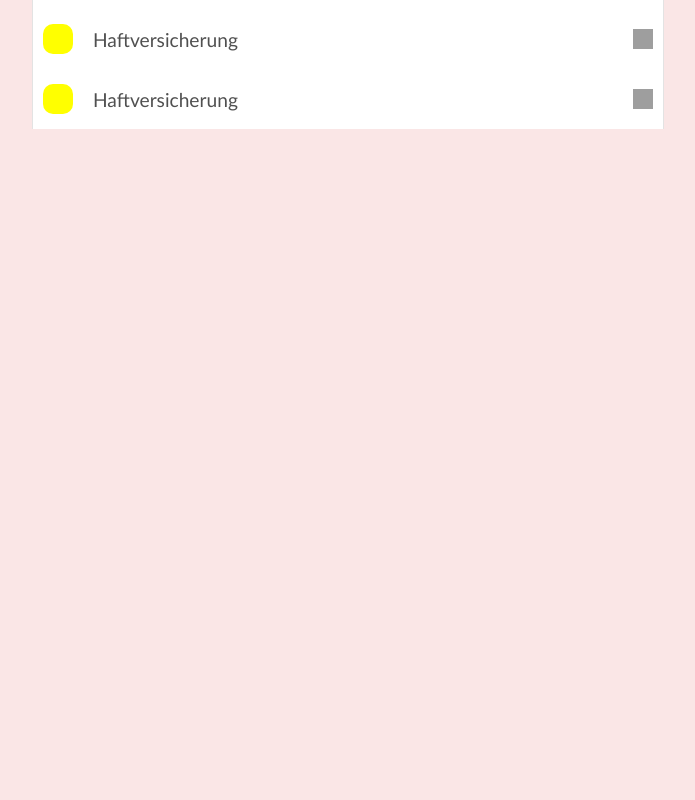
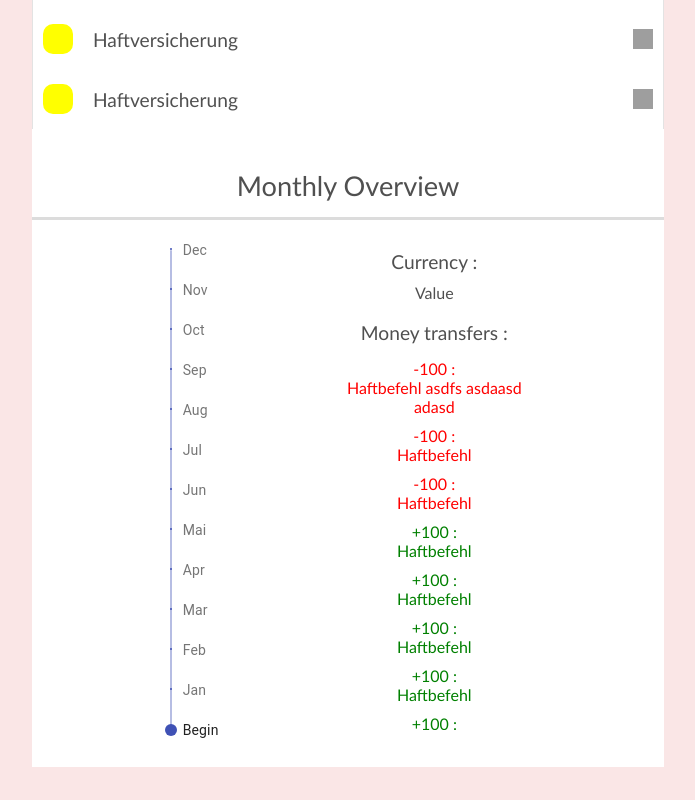
Before and after one commit to HaraldKangSchroeder/LightFinanceOverview, a React (Create React App) app in the folder client-development/: page / in a window 1280 px wide. Shown: the part 1196-1996 px from the top of the page, without its empty margins (292-987 px from the left). Before the commit the page ends 1333 px from the top, so only its background shows below. Built offline with nearby package versions, Linux system fonts and the light colour scheme; grey boxes are pictures that could not be loaded.

Commit message:
Monthly Overview basic setup

```diff
--- a/client-development/src/components/app/App.tsx
+++ b/client-development/src/components/app/App.tsx
@@ -2,10 +2,12 @@ import React from 'react';
 import Payment from '../payment/Payment';
 import Grid from '@material-ui/core/Grid';
 import "./App.css";
+import SliderPayment from '../payment/slider-payment/SliderPayment';
 
 let test = {
     name: "testname",
     amount: 10,
+    organization: "DEVK",
     rythm: "monthly",
     payDay: new Date(),
 }
@@ -13,6 +15,7 @@ let test = {
 let testArr = {
     name: "testname",
     amount: 10,
+    organization: "DEVK",
     rythm: "monthly",
     payDays: [new Date(), new Date()],
 }
@@ -47,6 +50,10 @@ function App() {
                     <Payment payment={test} />
                     <Payment payment={testArr} />
                 </div>
+                <div className="subheader">Monthly Overview</div>
+                <div className="slider-container" style={{height:"550px"}}>
+                    <SliderPayment />
+                </div>
             </Grid>
             <Grid item xs={1} md={3} />
         </Grid>
--- a/client-development/src/components/payment/Payment.tsx
+++ b/client-development/src/components/payment/Payment.tsx
@@ -12,6 +12,7 @@ interface Props {
         name : string,
         amount: number,
         rythm: string,
+        organization: string,
         payDay?: Date,
         payDays?: Date[],
     }
--- a/client-development/src/components/payment/paymentData/PaymentData.css
+++ b/client-development/src/components/payment/paymentData/PaymentData.css
@@ -12,5 +12,5 @@
 }
 
 .payment-data-element-descriptor {
-    min-width:80px;
+    min-width:120px;
 }
--- a/client-development/src/components/payment/paymentData/PaymentData.tsx
+++ b/client-development/src/components/payment/paymentData/PaymentData.tsx
@@ -4,6 +4,7 @@ interface Props {
     payment: {
         amount: number,
         rythm: string,
+        organization: string,
         payDay?: Date,
         payDays?: Date[],
     }
@@ -18,6 +19,9 @@ export default function PaymentData(props: Props) {
         <div className="payment-data">
             <div className="payment-data-element">
                 <div className="payment-data-element-descriptor">Amount</div> {props.payment.amount}
+            </div>
+            <div className="payment-data-element">
+                <div className="payment-data-element-descriptor">Organziation</div> {props.payment.organization}
             </div>
             <div className="payment-data-element">
                 <div className="payment-data-element-descriptor">Rythm</div> {props.payment.rythm}
--- /dev/null
+++ b/client-development/src/components/payment/slider-payment/SliderPayment.css
@@ -0,0 +1,30 @@
+.currency-header{
+    font-size: 1.2em;
+    margin-bottom: 10px;
+}
+
+.currency {
+    color:rgb(80,80,80);
+    width:210px;
+    text-align: center;
+    max-height: 480px;
+    overflow-y: auto;
+}
+
+.money-transfer {
+    padding: 5px;
+}
+
+.money-transfer-minus {
+    color : red;
+}
+
+.money-transfer-plus {
+    color : green;
+}
+
+@media all and (max-width : 600px) {
+    .currency-header{
+        font-size: 1em;
+    }
+}
--- /dev/null
+++ b/client-development/src/components/payment/slider-payment/SliderPayment.tsx
@@ -0,0 +1,99 @@
+import Slider from '@material-ui/core/Slider';
+import "./SliderPayment.css";
+
+export default function SliderPayment() {
+
+    const months = [
+        {
+            value: -1,
+            label: 'Begin',
+        },
+        {
+            value: 0,
+            label: 'Jan',
+        },
+        {
+            value: 1,
+            label: 'Feb',
+        },
+        {
+            value: 2,
+            label: 'Mar',
+        },
+        {
+            value: 3,
+            label: 'Apr',
+        },
+        {
+            value: 4,
+            label: 'Mai',
+        },
+        {
+            value: 5,
+            label: 'Jun',
+        },
+        {
+            value: 6,
+            label: 'Jul',
+        },
+        {
+            value: 7,
+            label: 'Aug',
+        },
+        {
+            value: 8,
+            label: 'Sep',
+        },
+        {
+            value: 9,
+            label: 'Oct',
+        },
+        {
+            value: 10,
+            label: 'Nov',
+        },
+        {
+            value: 11,
+            label: 'Dec',
+        },
+    ];
+
+    function valuetext(value: number) {
+        return "" + value;
+    }
+
+    return (
+        <div style={{ borderTopStyle: "solid", paddingTop: "30px", borderColor: "rgb(220,220,220)", paddingBottom: "50px", height: "500px", display: "flex", justifyContent: "space-evenly" }}>
+            <div style={{ height: "480px" }}>
+                <Slider
+                    defaultValue={-1}
+                    getAriaValueText={valuetext}
+                    aria-labelledby="discrete-slider-always"
+                    step={1}
+                    max={11}
+                    min={-1}
+                    marks={months}
+                    orientation="vertical"
+                />
+            </div>
+            <div className="currency">
+                <div className="currency-header">Currency :</div>
+                <div>Value</div>
+                <br/>
+                <div className="currency-header">Money transfers :</div>
+                <div className="money-transfer money-transfer-minus">-100 :<br/> Haftbefehl asdfs asdaasd  adasd</div>
+                <div className="money-transfer money-transfer-minus">-100 :<br/> Haftbefehl</div>
+                <div className="money-transfer money-transfer-minus">-100 :<br/> Haftbefehl</div>
+                <div className="money-transfer money-transfer-plus">+100 :<br/> Haftbefehl</div>
+                <div className="money-transfer money-transfer-plus">+100 :<br/> Haftbefehl</div>
+                <div className="money-transfer money-transfer-plus">+100 :<br/> Haftbefehl</div>
+                <div className="money-transfer money-transfer-plus">+100 :<br/> Haftbefehl</div>
+                <div className="money-transfer money-transfer-plus">+100 :<br/> Haftbefehl</div>
+                <div className="money-transfer money-transfer-plus">+100 :<br/> Haftbefehl</div>
+                <div className="money-transfer money-transfer-plus">+100 :<br/> Haftbefehl</div>
+                <div className="money-transfer money-transfer-plus">+100 :<br/> Haftbefehl</div>
+                <div className="money-transfer money-transfer-plus">+100 :<br/> Haftbefehl</div>
+            </div>
+        </div>
+    );
+}
```
